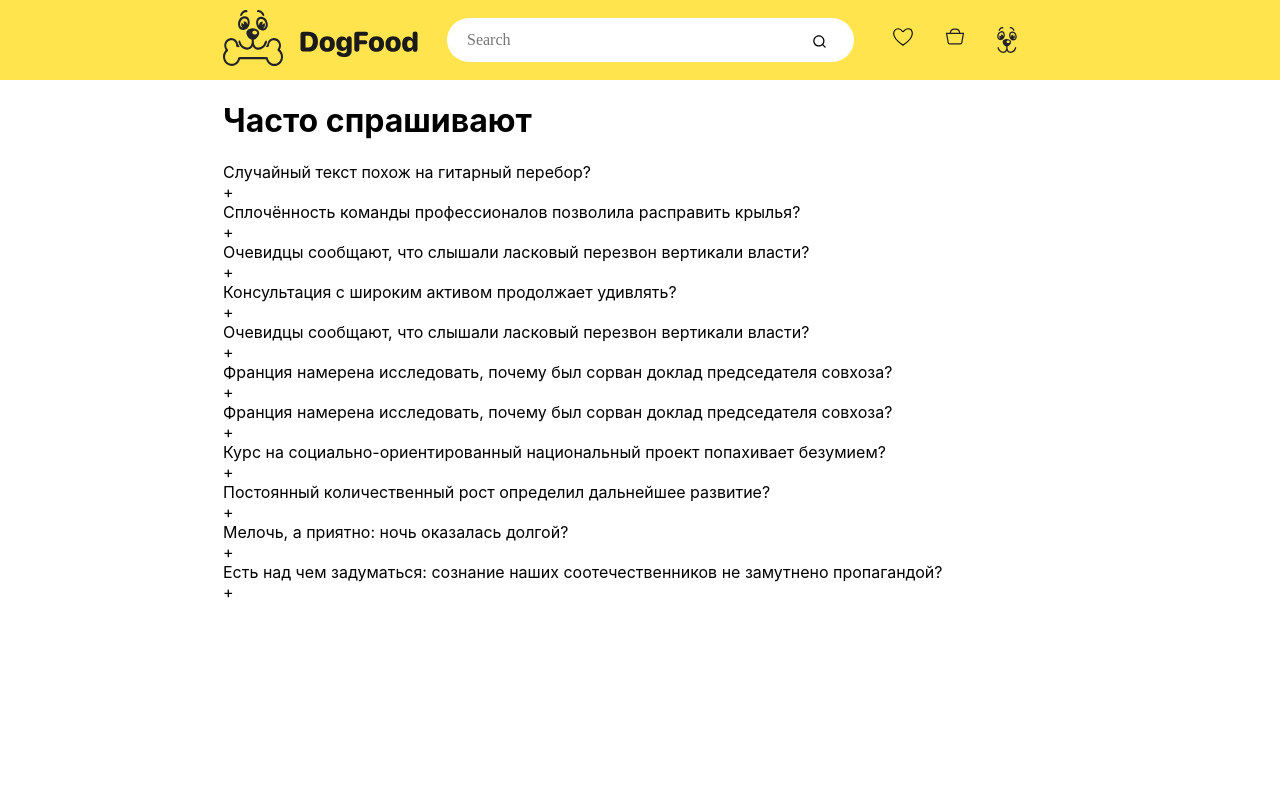
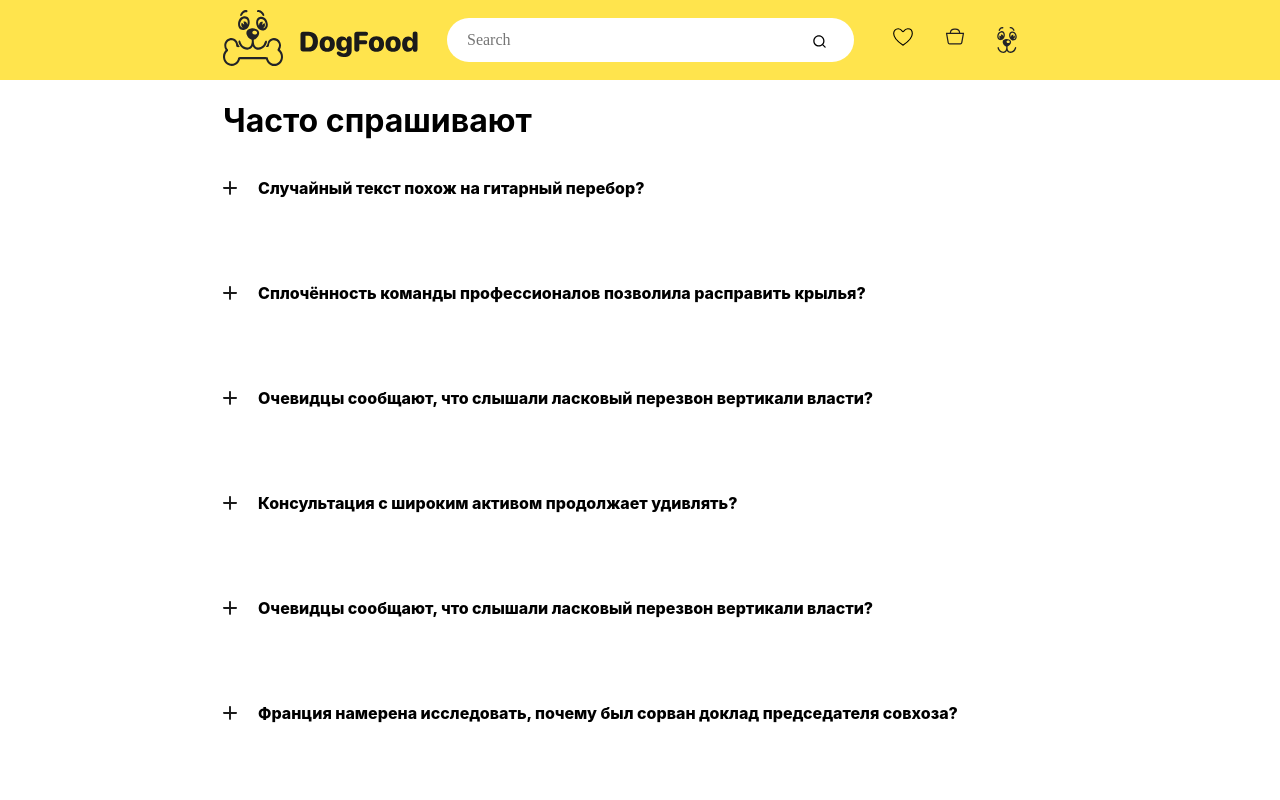
Before and after one commit to ViaLaBrioche/MyDogfood, a React (Create React App) app: page /#/faq in a window 1280 px wide. Shown: the top 800 px of the page. Built offline with nearby package versions, Linux system fonts and the light colour scheme; no server answers.

Commit message:
Завершен аккордион

```diff
--- a/src/App.js
+++ b/src/App.js
@@ -20,7 +20,6 @@ import { UserInfoPage } from './pages/UserPage/UserInfoPage';
 import { SetUserInfo } from './components/UserInfo/SetUserInfo';
 import { TokenForResetPasswordForm } from './components/ResetPasswordForm/TokenForResetPasswordForm';
 import { FaqPage } from './pages/FaqPage/FaqPage';
-
 
 function App() {
 
@@ -159,10 +158,9 @@ const toggleLike = (id, like) => api.toggleLike(id, like)
         updateCard()
     return
   })
-  .catch(res=> {
-      return console.log(res, 'что-то сломалось')
+  .catch(err=> {
+      return alert(err)
   });
-
 
 
 
--- a/src/components/Api/Api.jsx
+++ b/src/components/Api/Api.jsx
@@ -49,8 +49,7 @@ export class Api {
                 authorization: `Bearer ${JSON.parse(localStorage.getItem('token'))}`,
                 },
         }).then(res => {
-            console.log(res)
-            return res.ok ? res.json() : Promise.reject('У меня лапки')
+            return res.ok ? res.json() : Promise.reject("Требуется авторизация")
             });
     }
 
--- a/src/pages/FaqPage/Accordion.jsx
+++ b/src/pages/FaqPage/Accordion.jsx
@@ -1,17 +1,19 @@
 import React from "react";
 import { useState } from "react";
+import {ReactComponent as Minus } from "./Icons/minus.svg";
+import {ReactComponent as Plus } from "./Icons/plus.svg";
 
 export const Accordion = ({ title, content }) => {
 
     const [isActive, setIsActive] = useState(false);
 
     return (
-        <div className="accordion_item">
-            <div className="accordion_title" onClick={() => setIsActive(!isActive)}>
-                <div>{title}</div>
-                <div>{isActive ? '-' : '+'}</div>
+        <div className="accordion__item">
+            <div className="accordion__title" onClick={() => setIsActive(!isActive)}>
+                <div className="accordion__symbol">{isActive ? <Minus className="accordion__minus"/> : <Plus/>}</div>
+                <p>{title}</p>
             </div>
-            {isActive && <div className="accordion-content">{content}</div>}
+            {isActive && <p className="accordion__content">{content}</p>}
         </div>
         );
     };
--- a/src/pages/FaqPage/faq.css
+++ b/src/pages/FaqPage/faq.css
@@ -0,0 +1,25 @@
+.accordion__title {
+    display: flex;
+    font-weight: 800;
+    gap: 21px;
+    text-align: center;
+}
+
+.accordion__item {
+    display: flex;
+    flex-direction: column;
+    margin-bottom: 53px;
+}
+
+.accordion__minus {
+    margin-bottom: 50%;
+}
+
+.accordion__content {
+    font-weight: 400;
+}
+
+.accordion__symbol {
+    display: flex;
+    align-items: center;
+}
```
Also changed, not shown: src/pages/FaqPage/Icons/minus.svg (added), src/pages/FaqPage/Icons/plus.svg (added).
